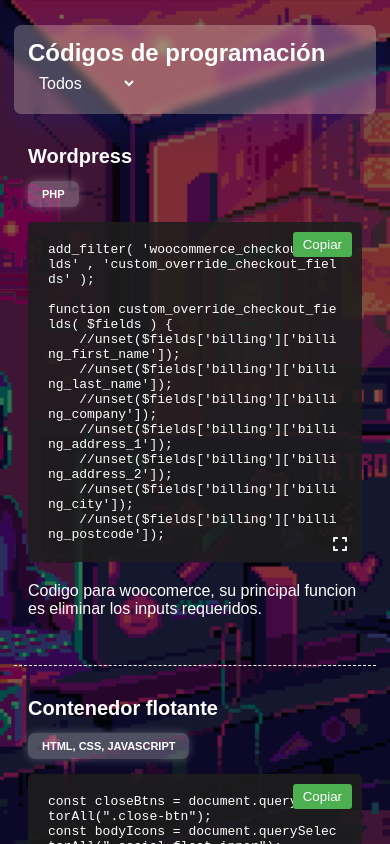
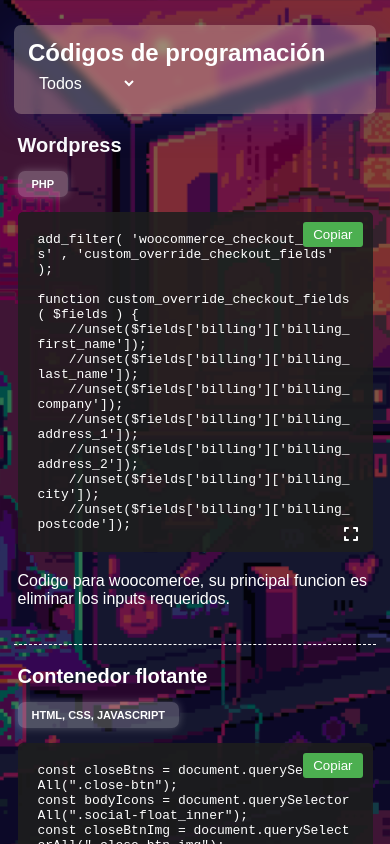
Before and after one commit to jhorman9/programming-code, a React (Vite) app: page /#/ in a window 390 px wide. Shown: the top 844 px of the page. Built offline with nearby package versions, Linux system fonts and the light colour scheme.

Commit message:
Ajustando el mobile

```diff
--- a/src/index.css
+++ b/src/index.css
@@ -205,6 +205,12 @@
   padding: 14px;
 }
 
+@media (max-width: 768px) {
+  section{
+    padding: 3.5px;
+  }
+}
+
 section:last-child{
   border: none;
 }
```
